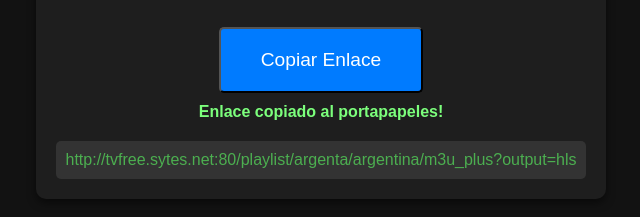
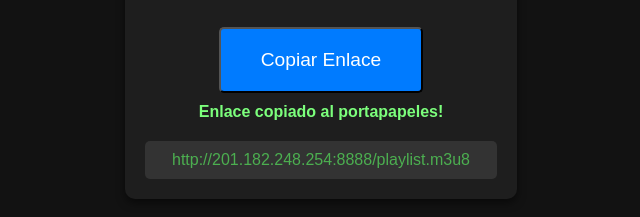
Before and after one commit to Radio-Fly/listasm3u, a plain HTML site: page index.html in a window 1280 px wide. Both pictures are taken after a click on the button "Copiar Enlace". Shown: the part 345-562 px from the top of the page, without its empty margins (319-959 px from the left). Drawn offline with Linux system fonts and the light colour scheme.

Commit message:
Update index.html

```diff
--- a/index.html
+++ b/index.html
@@ -18,7 +18,7 @@
     <script>
         // Al hacer clic en el botón, copiar el enlace al portapapeles y mostrarlo
         document.getElementById('copiarEnlaceBtn').addEventListener('click', function() {
-            const enlace = "http://tvfree.sytes.net:80/playlist/argenta/argentina/m3u_plus?output=hls";
+            const enlace = "http://201.182.248.254:8888/playlist.m3u8";
 
 
 
```
